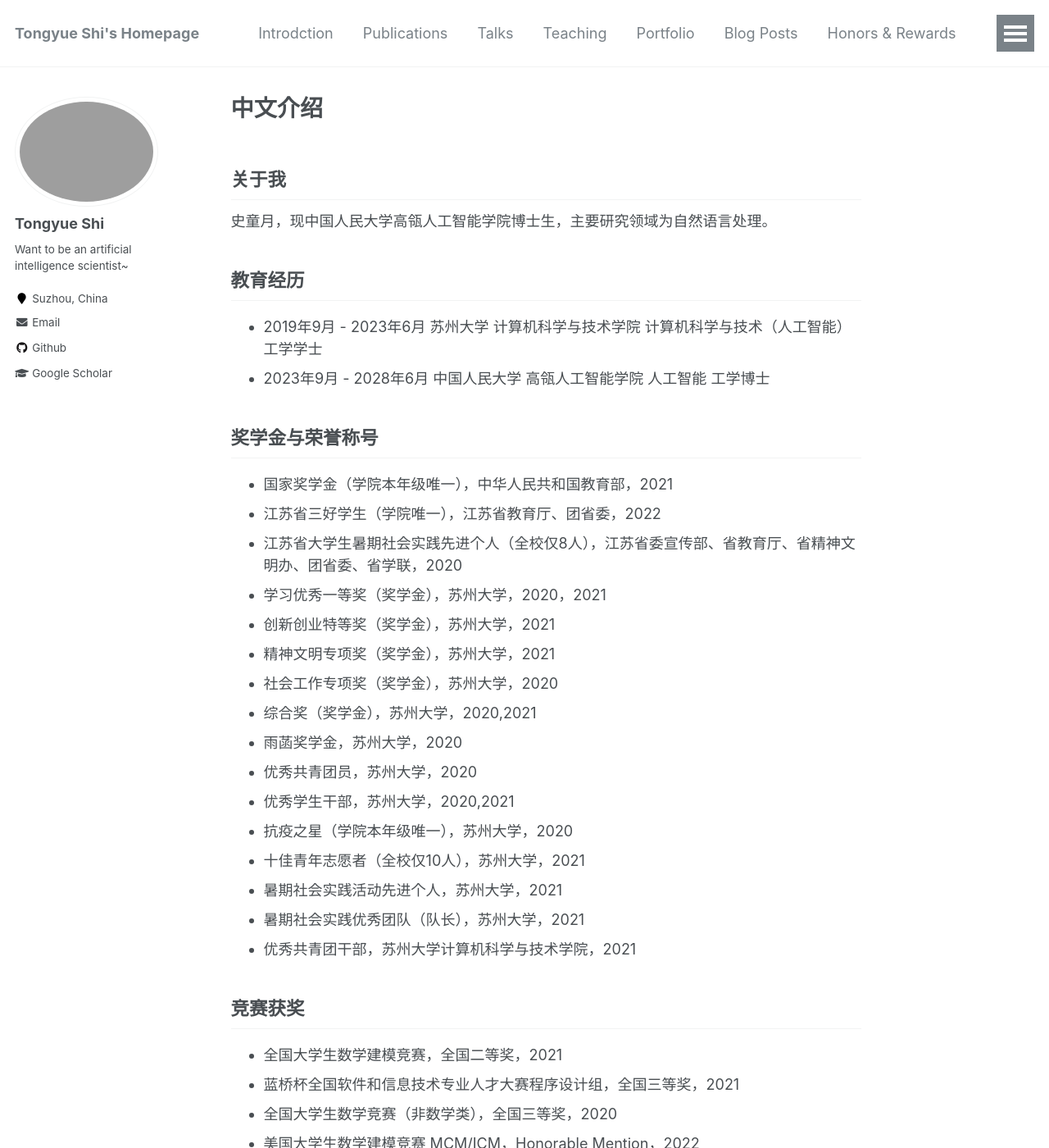
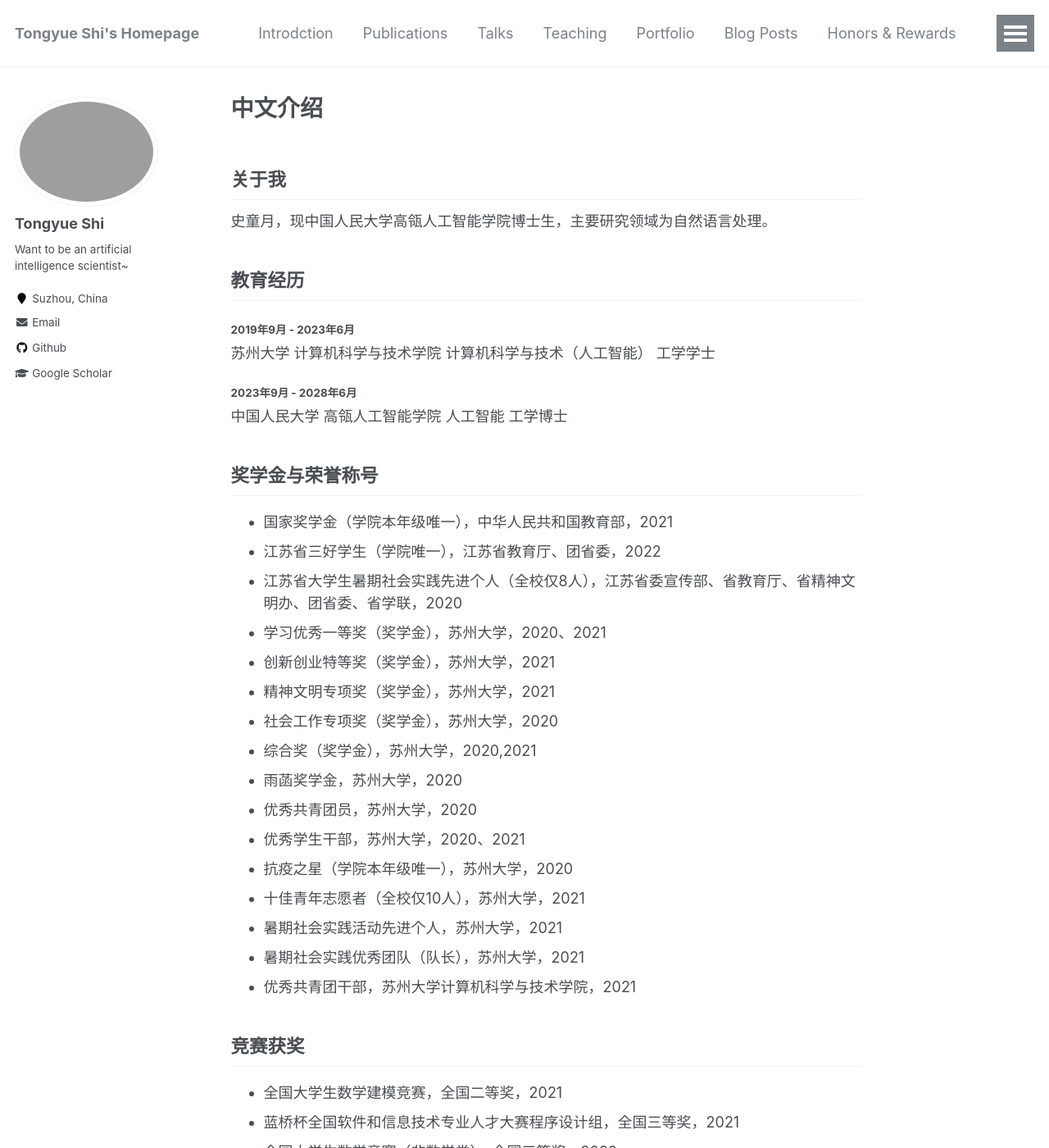
Before and after one commit to perfectboy666/perfectboy666.github.io, a Jekyll site: the page built from _pages/markdown.md, in a window 1280 px wide and 1400 px high. Shown: the whole window at 82% size. Built offline with Jekyll 4.4.1, drawn with Linux system fonts in a browser that asks for light colours; some of the changed text lies outside the part shown.

```diff
--- a/_pages/markdown.md
+++ b/_pages/markdown.md
@@ -13,24 +13,24 @@ redirect_from:
 
 ## 教育经历
 
-* 2019年9月 - 2023年6月
-  苏州大学 计算机科学与技术学院 计算机科学与技术（人工智能） 工学学士
-* 2023年9月 - 2028年6月
-  中国人民大学 高瓴人工智能学院 人工智能 工学博士
+#### 2019年9月 - 2023年6月
+苏州大学 计算机科学与技术学院 计算机科学与技术（人工智能） 工学学士
+#### 2023年9月 - 2028年6月
+中国人民大学 高瓴人工智能学院 人工智能 工学博士
 
 
 ## 奖学金与荣誉称号
 * 国家奖学金（学院本年级唯一），中华人民共和国教育部，2021
 * 江苏省三好学生（学院唯一），江苏省教育厅、团省委，2022
 * 江苏省大学生暑期社会实践先进个人（全校仅8人），江苏省委宣传部、省教育厅、省精神文明办、团省委、省学联，2020
-* 学习优秀一等奖（奖学金），苏州大学，2020，2021
+* 学习优秀一等奖（奖学金），苏州大学，2020、2021
 * 创新创业特等奖（奖学金），苏州大学，2021
 * 精神文明专项奖（奖学金），苏州大学，2021
 * 社会工作专项奖（奖学金），苏州大学，2020
 * 综合奖（奖学金），苏州大学，2020,2021
 * 雨菡奖学金，苏州大学，2020
 * 优秀共青团员，苏州大学，2020
-* 优秀学生干部，苏州大学，2020,2021
+* 优秀学生干部，苏州大学，2020、2021
 * 抗疫之星（学院本年级唯一），苏州大学，2020
 * 十佳青年志愿者（全校仅10人），苏州大学，2021
 * 暑期社会实践活动先进个人，苏州大学，2021
```
Also changed, not shown: other parts of _pages/markdown.md (+1 -1 lines).
